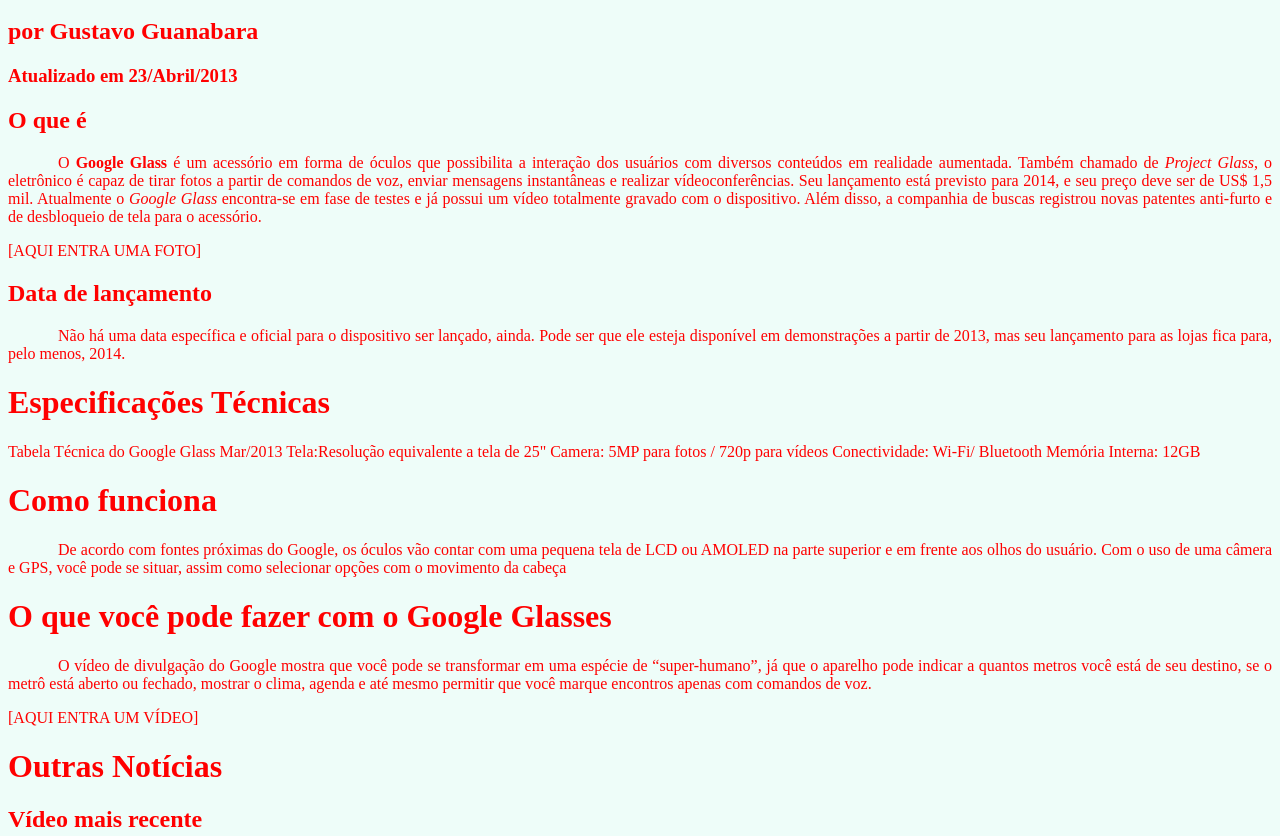
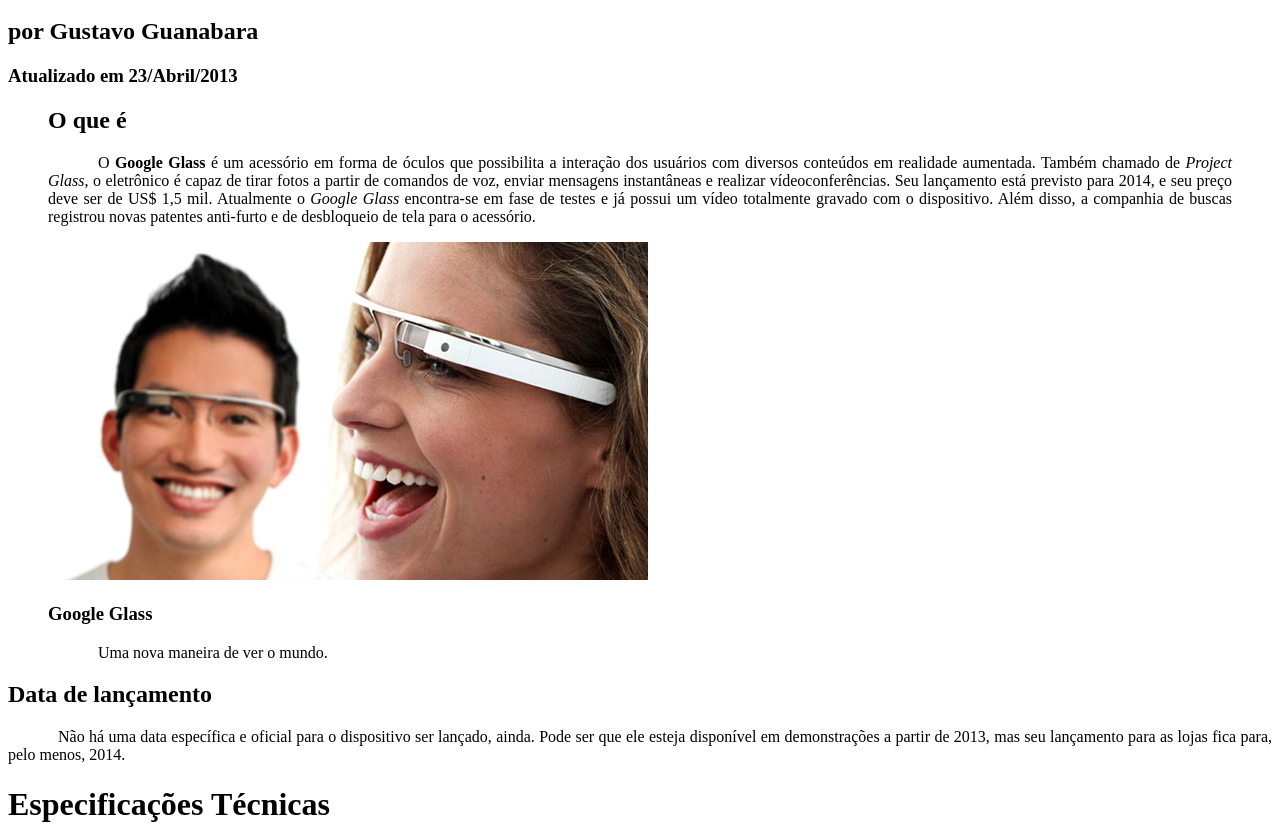
Before and after one commit to pablorodrigo52/google_glass_website, a plain HTML site: page index.html in a window 1280 px wide. Shown: the part 354-1190 px from the top of the page. Drawn offline with Linux system fonts and the light colour scheme.

Commit message:
Estruturação com figcaption e imagens

```diff
--- a/index.html
+++ b/index.html
@@ -7,8 +7,8 @@
     <title>Tudo sobre Google Glass</title>
     <style>
         body {
-            background-color: hsla(165, 81%, 93%, .5);
-            color: red;
+            background-color: white;
+            color: black;
         }
 
         p {
@@ -36,12 +36,17 @@
             <h3>Atualizado em 23/Abril/2013</h3>
         </hgroup>
 
-        <h2>O que é</h2>
-        <p>O <span style="font-weight: 700;">Google Glass</span> é um acessório em forma de óculos que possibilita a interação dos usuários com diversos conteúdos em realidade aumentada. Também chamado de <i>Project Glass</i>, o eletrônico é capaz de tirar
-            fotos a partir de comandos de voz, enviar mensagens instantâneas e realizar vídeo&shy;con&shy;ferên&shy;cias. Seu lançamento está previsto para 2014, e seu preço deve ser de US$ 1,5 mil. Atualmente o <em>Google Glass</em> encontra-se em fase
-            de testes e já possui um vídeo totalmente gravado com o dispositivo. Além disso, a companhia de buscas registrou novas patentes anti-furto e de desbloqueio de tela para o acessório.</p>
-
-        [AQUI ENTRA UMA FOTO]
+        <figure>
+            <h2>O que é</h2>
+            <p>O <span style="font-weight: 700;">Google Glass</span> é um acessório em forma de óculos que possibilita a interação dos usuários com diversos conteúdos em realidade aumentada. Também chamado de <i>Project Glass</i>, o eletrônico é capaz de
+                tirar fotos a partir de comandos de voz, enviar mensagens instantâneas e realizar vídeo&shy;con&shy;ferên&shy;cias. Seu lançamento está previsto para 2014, e seu preço deve ser de US$ 1,5 mil. Atualmente o <em>Google Glass</em> encontra-se
+                em fase de testes e já possui um vídeo totalmente gravado com o dispositivo. Além disso, a companhia de buscas registrou novas patentes anti-furto e de desbloqueio de tela para o acessório.</p>
+            <img src="/_imagens/glass-quadro-homem-mulher.jpg" alt="Homem Mulher usando Google Glass">
+            <figcaption>
+                <h3> Google Glass</h3>
+                <p>Uma nova maneira de ver o mundo.</p>
+            </figcaption>
+        </figure>
 
         <h2>Data de lançamento</h2>
         <p>Não há uma data específica e oficial para o dispositivo ser lançado, ainda. Pode ser que ele esteja disponível em demonstrações a partir de 2013, mas seu lançamento para as lojas fica para, pelo menos, 2014.</p>
```
